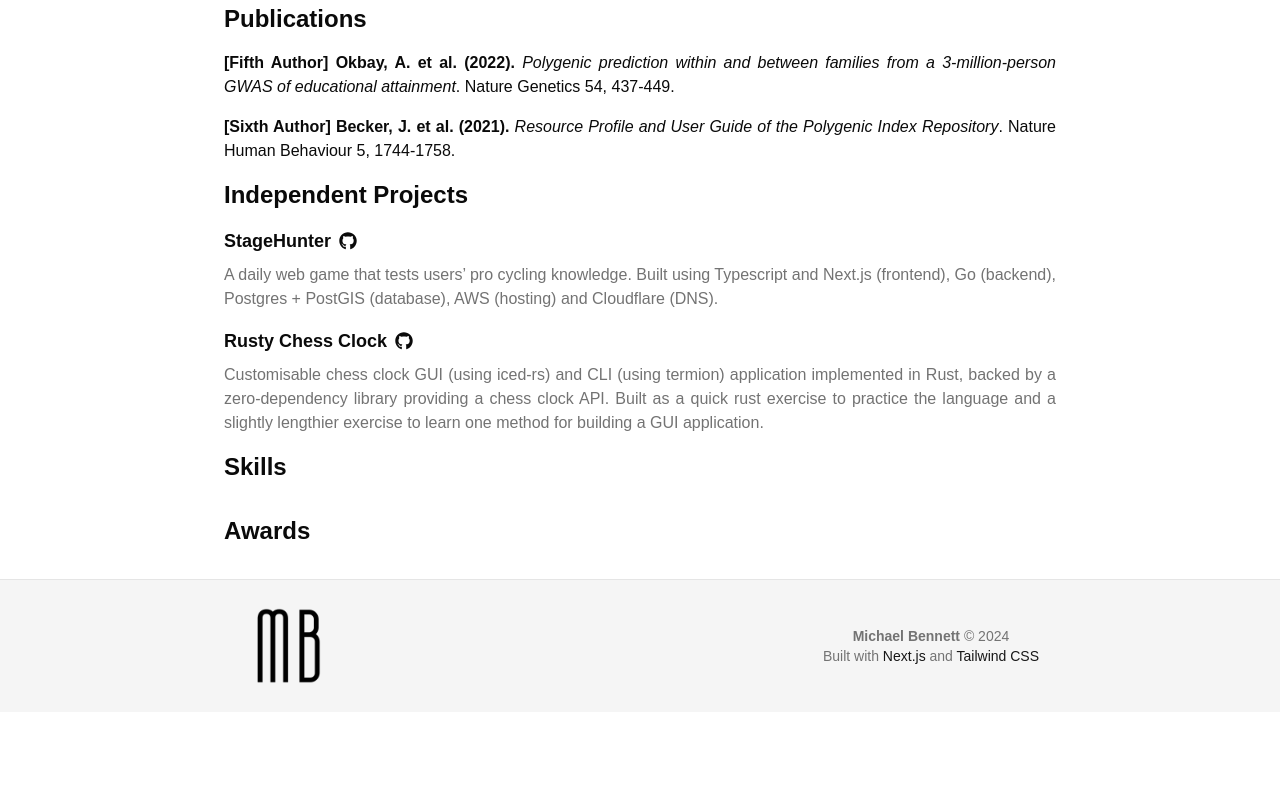
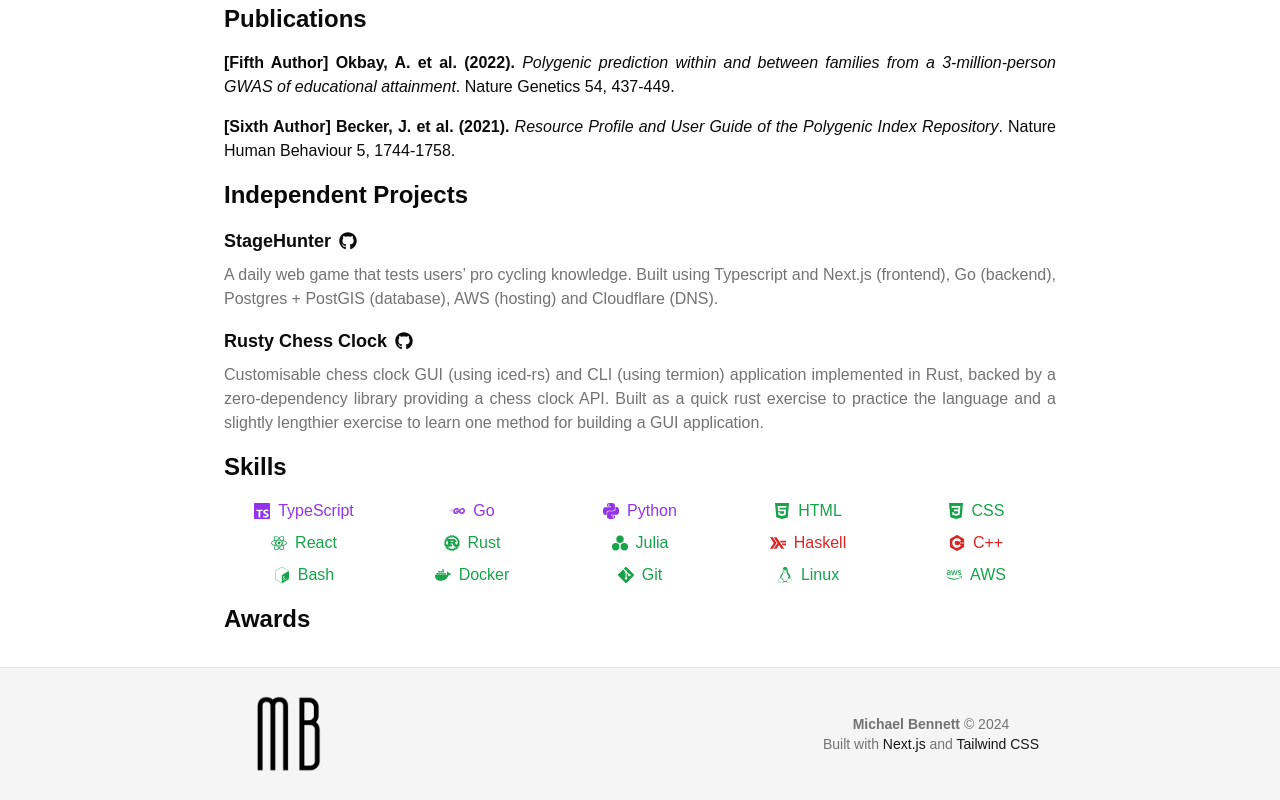
Before and after one commit to michaelbennett99/michaeldabennett.com, a Next.js app: page /cv in a window 1280 px wide. Shown: the part 1754-2554 px from the top of the page. Before the commit the page ends 2466 px from the top, so only its background shows below. Built offline with nearby package versions, Linux system fonts and the light colour scheme.

Commit message:
add skills section

```diff
--- /dev/null
+++ b/src/app/cv/_components/skills.tsx
@@ -0,0 +1,151 @@
+import {
+  SiPython,
+  SiRust,
+  SiHtml5,
+  SiCss3,
+  SiTypescript,
+  SiReact,
+  SiDocker,
+  SiGit,
+  SiLinux,
+  SiGo,
+  SiJulia,
+  SiHaskell,
+  SiCplusplus,
+  SiGnubash
+} from "react-icons/si";
+import { FaAws } from "react-icons/fa";
+import {
+  Tooltip,
+  TooltipContent,
+  TooltipProvider,
+  TooltipTrigger,
+} from "@/components/ui/tooltip";
+import { cn } from "@/lib/utils";
+import CardBody from "./card_body";
+
+type Proficiency = "Beginner" | "Intermediate" | "Advanced";
+
+function Skill({
+  icon,
+  name,
+  proficiency,
+}: {
+  icon: React.ReactNode;
+  name: string;
+  proficiency: Proficiency;
+}) {
+  const proficiency_color = {
+    Beginner: "text-red-600",
+    Intermediate: "text-green-600",
+    Advanced: "text-purple-600",
+  }[proficiency];
+
+  return (
+    <TooltipProvider>
+      <Tooltip>
+        <TooltipTrigger asChild>
+          <div
+            className={cn(
+              "flex flex-row justify-left items-center gap-2",
+              proficiency_color
+            )}
+            aria-label={`${name} proficiency: ${proficiency}`}
+          >
+            {icon}
+            <p>{name}</p>
+          </div>
+        </TooltipTrigger>
+        <TooltipContent
+          className="bg-muted text-muted-foreground"
+          side="right"
+          sideOffset={10}
+        >
+          <p>{`Proficiency: ${proficiency}`}</p>
+        </TooltipContent>
+      </Tooltip>
+    </TooltipProvider>
+  );
+}
+
+export default function Skills() {
+  return (
+    <CardBody className="grid grid-cols-5 gap-2 justify-items-center">
+      <Skill
+        icon={<SiTypescript />}
+        name="TypeScript"
+        proficiency="Advanced"
+      />
+      <Skill
+        icon={<SiGo />}
+        name="Go"
+        proficiency="Advanced"
+      />
+      <Skill
+        icon={<SiPython />}
+        name="Python"
+        proficiency="Advanced"
+      />
+      <Skill
+        icon={<SiHtml5 />}
+        name="HTML"
+        proficiency="Intermediate"
+      />
+      <Skill
+        icon={<SiCss3 />}
+        name="CSS"
+        proficiency="Intermediate"
+      />
+      <Skill
+        icon={<SiReact />}
+        name="React"
+        proficiency="Intermediate"
+      />
+      <Skill
+        icon={<SiRust />}
+        name="Rust"
+        proficiency="Intermediate"
+      />
+      <Skill
+        icon={<SiJulia />}
+        name="Julia"
+        proficiency="Intermediate"
+      />
+      <Skill
+        icon={<SiHaskell />}
+        name="Haskell"
+        proficiency="Beginner"
+      />
+      <Skill
+        icon={<SiCplusplus />}
+        name="C++"
+        proficiency="Beginner"
+      />
+      <Skill
+        icon={<SiGnubash />}
+        name="Bash"
+        proficiency="Intermediate"
+      />
+      <Skill
+        icon={<SiDocker />}
+        name="Docker"
+        proficiency="Intermediate"
+      />
+      <Skill
+        icon={<SiGit />}
+        name="Git"
+        proficiency="Intermediate"
+      />
+      <Skill
+        icon={<SiLinux />}
+        name="Linux"
+        proficiency="Intermediate"
+      />
+      <Skill
+        icon={<FaAws />}
+        name="AWS"
+        proficiency="Intermediate"
+      />
+    </CardBody>
+  );
+}
--- a/src/app/cv/page.tsx
+++ b/src/app/cv/page.tsx
@@ -7,6 +7,7 @@ import EducationCard from "./_components/education_card";
 import ExperienceCard from "./_components/experience_card";
 import PublicationCard from "./_components/publication_card";
 import ProjectCard from "./_components/project_card";
+import Skills from "./_components/skills";
 
 export default function CV() {
   return (
@@ -161,7 +162,7 @@ export default function CV() {
             />
           </Section>
           <Section title="Skills">
-            <Card />
+            <Skills />
           </Section>
           <Section title="Awards">
             <Card />
```
